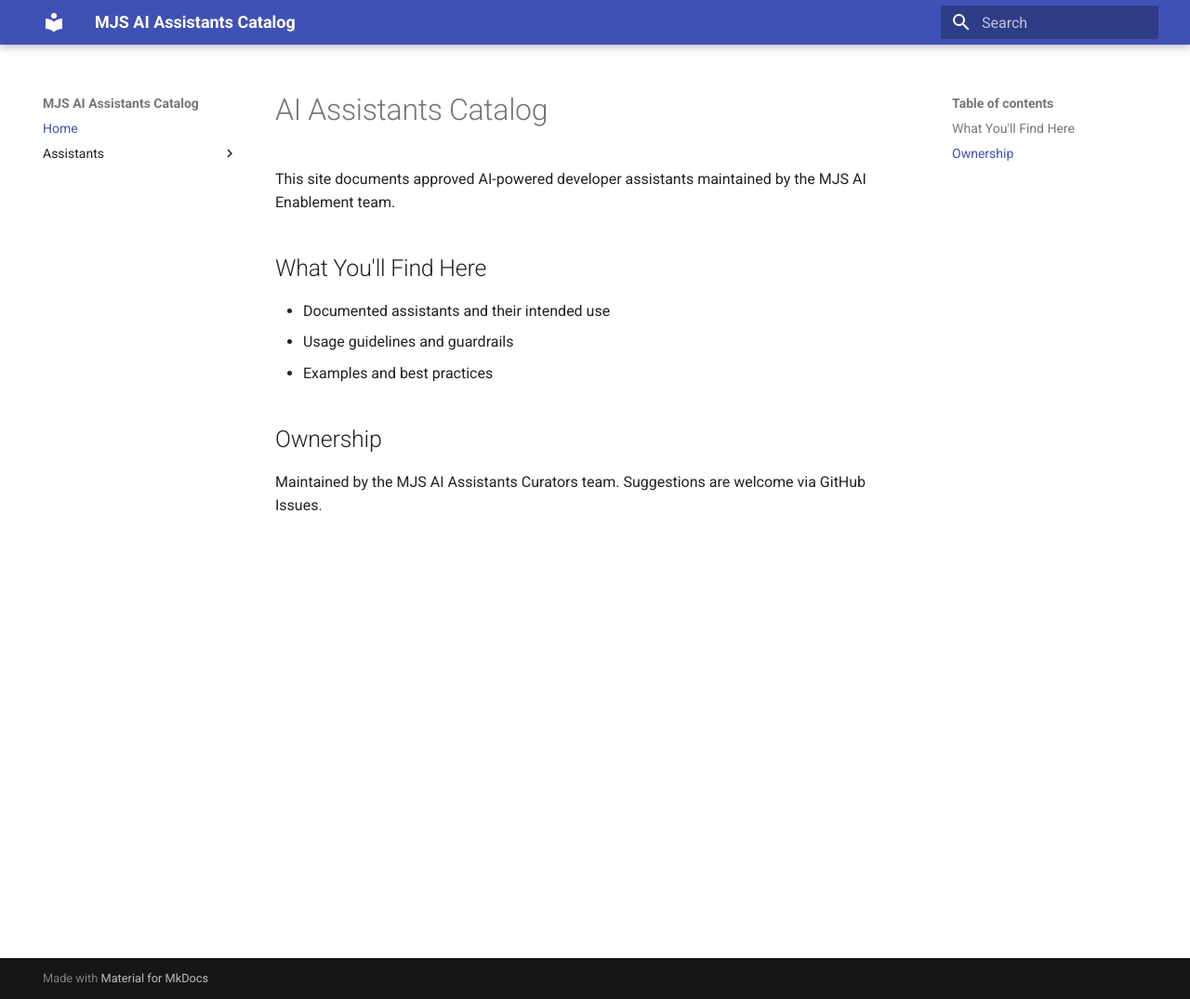
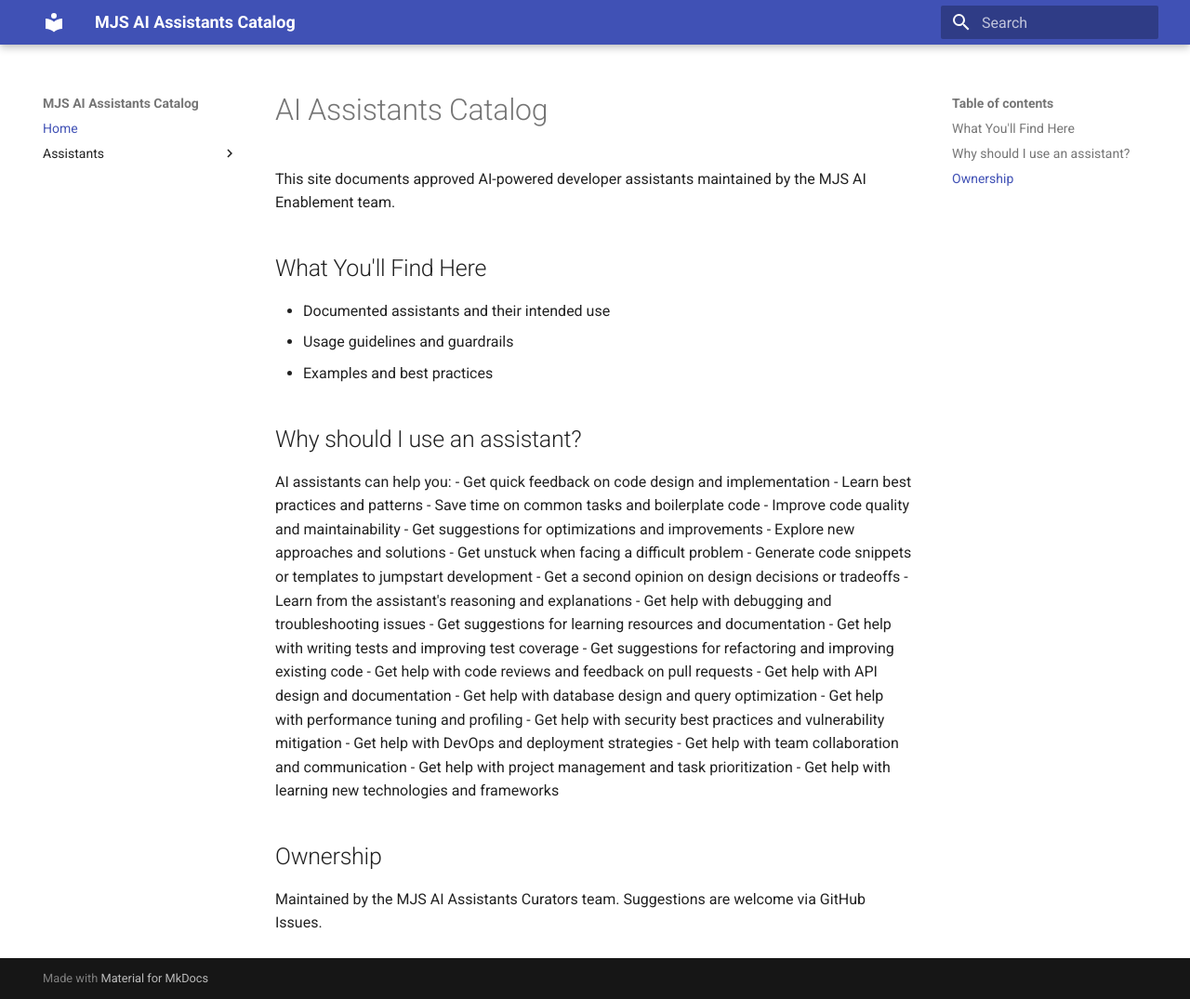
Before and after one commit to mikestolpa/mjs-copilot-assistant-catalog, an MkDocs documentation site: the page built from docs/index.md, in a window 1280 px wide and 1075 px high. Shown: the whole window at 93% size. Built offline with MkDocs 1.6.1 and Material for MkDocs 9.7.7, drawn with Linux system fonts in a browser that asks for light colours.

Commit message:
Add "Why should I use an assistant?" section to docs
Added a new documentation section outlining the benefits and use cases of AI assistants. This helps users understand how assistants can improve productivity, code quality, and learning in software development.

```diff
--- a/docs/index.md
+++ b/docs/index.md
@@ -8,6 +8,32 @@ maintained by the MJS AI Enablement team.
 - Usage guidelines and guardrails
 - Examples and best practices
 
+## Why should I use an assistant?
+AI assistants can help you:
+- Get quick feedback on code design and implementation
+- Learn best practices and patterns
+- Save time on common tasks and boilerplate code
+- Improve code quality and maintainability
+- Get suggestions for optimizations and improvements
+- Explore new approaches and solutions
+- Get unstuck when facing a difficult problem
+- Generate code snippets or templates to jumpstart development
+- Get a second opinion on design decisions or tradeoffs
+- Learn from the assistant's reasoning and explanations
+- Get help with debugging and troubleshooting issues
+- Get suggestions for learning resources and documentation
+- Get help with writing tests and improving test coverage
+- Get suggestions for refactoring and improving existing code
+- Get help with code reviews and feedback on pull requests
+- Get help with API design and documentation
+- Get help with database design and query optimization
+- Get help with performance tuning and profiling
+- Get help with security best practices and vulnerability mitigation
+- Get help with DevOps and deployment strategies
+- Get help with team collaboration and communication
+- Get help with project management and task prioritization
+- Get help with learning new technologies and frameworks
+
 ## Ownership
 Maintained by the MJS AI Assistants Curators team.
 Suggestions are welcome via GitHub Issues.
```
